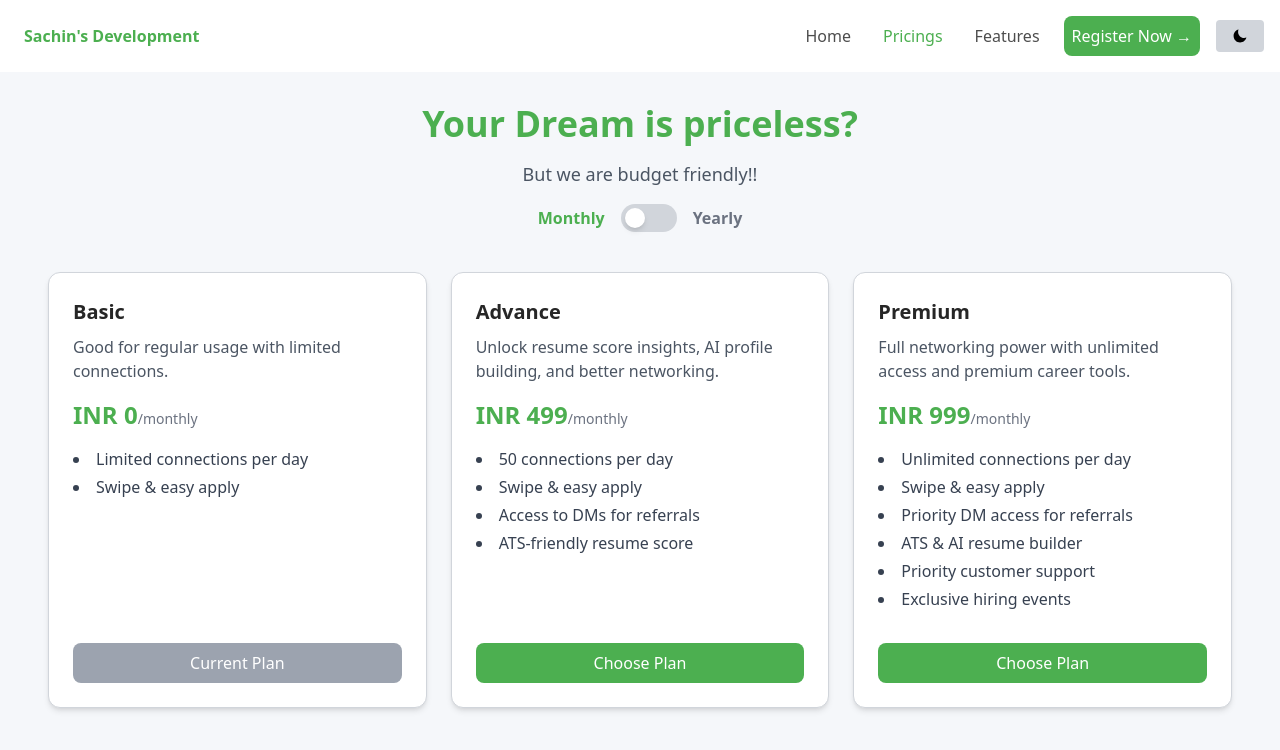
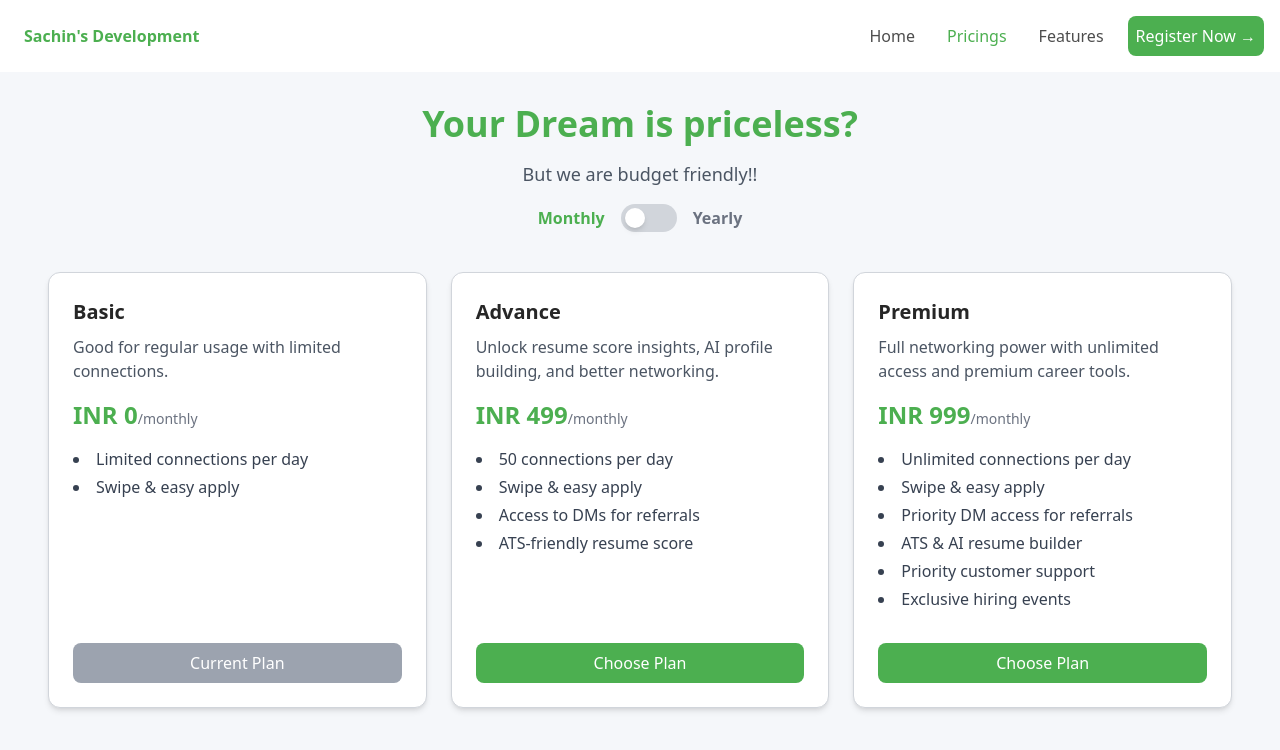
Before and after one commit to Ssharma0355/react-tech-social-media, a React (Create React App) app: page /pricings in a window 1280 px wide. Shown: the top 750 px of the page. Built offline with nearby package versions, Linux system fonts and the light colour scheme.

Commit message:
theme down for now

```diff
--- a/src/components/Navbar.js
+++ b/src/components/Navbar.js
@@ -63,7 +63,7 @@ const Navbar = () => {
         >
           Register Now &rarr;
         </button>
-        <ThemeToggle darkMode={darkMode} setDarkMode={toggleDarkMode} />
+        {/* <ThemeToggle darkMode={darkMode} setDarkMode={toggleDarkMode} /> */}
       </div>
 
       {/* Mobile Menu Button */}
--- a/src/pages/pricings/Pricings.js
+++ b/src/pages/pricings/Pricings.js
@@ -2,11 +2,16 @@ import React from 'react'
 import Navbar from '../../components/Navbar'
 import NavLayout from '../../layouts/NavLayout';
 import PricingTab from '../../Widgets/PricingTab';
+import useThemeStore from "../../store/themeStore";
+
 
 const Pricings = () => {
+  const darkMode = useThemeStore((state) => state.darkMode);
+
   return (
     <NavLayout>
-      <main className="flex flex-col justify-center px-8 md:px-12 py-8">
+      <main className={`flex flex-col justify-center px-8 md:px-12 py-8 ${darkMode ? "dark" : ""}
+`}>
         <div className="flex flex-col text-center ">
           <h1 className="text-4xl text-[#4CAF50] font-bold mb-4">
             Your Dream is priceless?
--- a/src/store/themeStore.js
+++ b/src/store/themeStore.js
@@ -4,19 +4,23 @@ import { persist } from "zustand/middleware";
 const useThemeStore = create(
   persist(
     (set) => ({
+      // Always light mode for now
       darkMode: false,
-      hasHydrated: false, // track hydration
-      toggleDarkMode: () =>
-        set((state) => ({
-          darkMode: !state.darkMode,
-        })),
-      setDarkMode: (value) => set({ darkMode: value }),
+      hasHydrated: false,
+
+      // 🔒 Future dark mode functions (kept for later use)
+      // toggleDarkMode: () =>
+      //   set((state) => ({
+      //     darkMode: !state.darkMode,
+      //   })),
+      // setDarkMode: (value) => set({ darkMode: value }),
+
       setHasHydrated: (val) => set({ hasHydrated: val }),
     }),
     {
       name: "theme-storage",
       onRehydrateStorage: () => (state) => {
-        state?.setHasHydrated(true); // mark store as ready
+        state?.setHasHydrated(true);
       },
     }
   )
```
